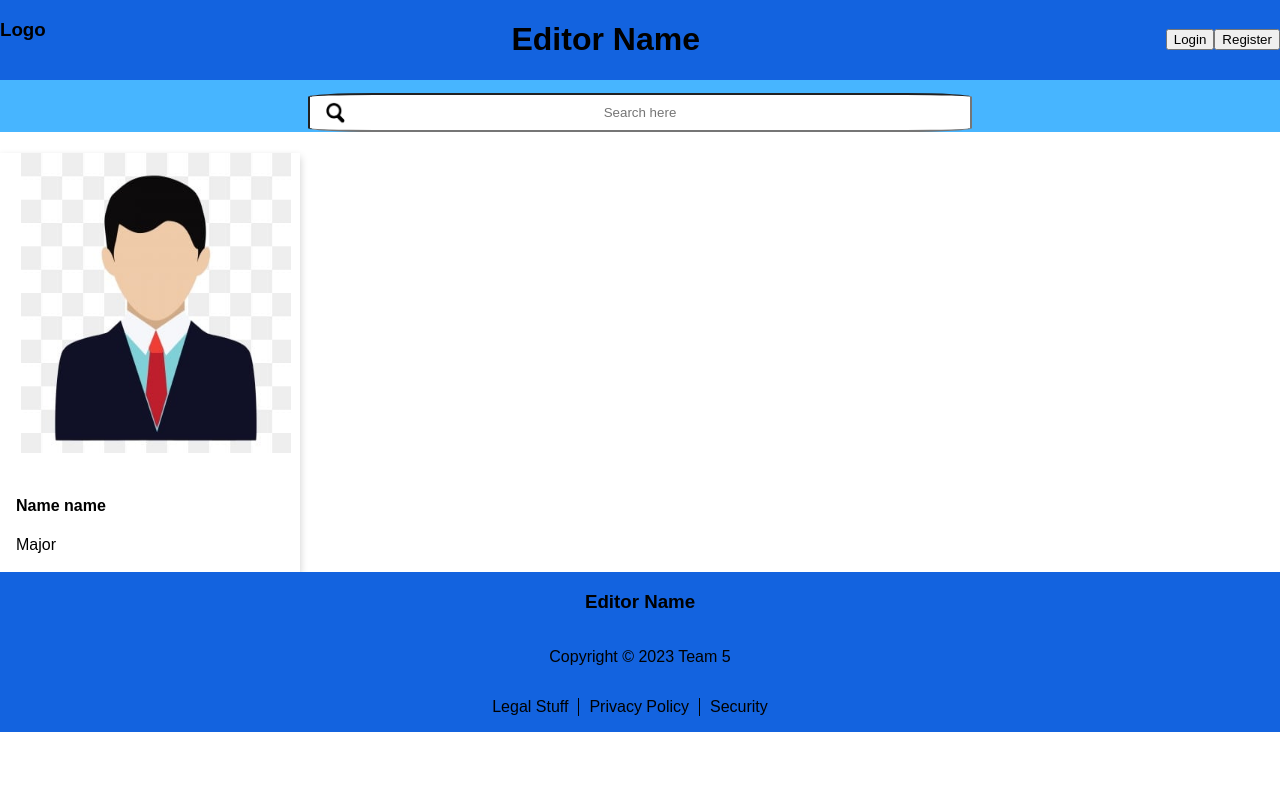
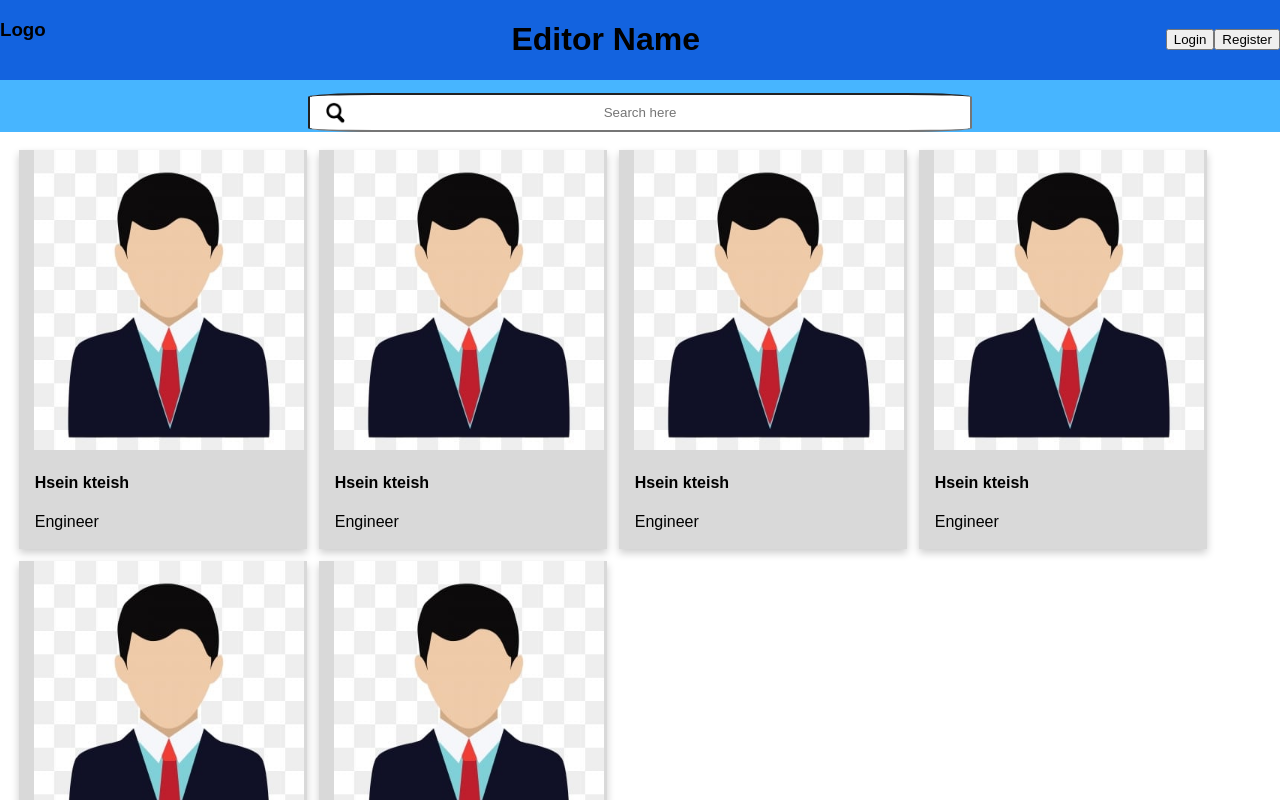
Before and after one commit to HseinKt/Code-Editor, a React (Create React App) app in the folder code_editor/: page /search_page in a window 1280 px wide. Shown: the top 800 px of the page. Built offline with nearby package versions, Linux system fonts and the light colour scheme.

Commit message:
finished the search page

```diff
--- a/code_editor/src/components/search_page/card.js
+++ b/code_editor/src/components/search_page/card.js
@@ -2,16 +2,18 @@ import React, {useState} from 'react'
 import "./search.css";
 
 const Card = () => {
+
+    const [name, setName] = useState("Hsein kteish");
+    const [major, setMajor] = useState("Engineer");
+
     return (
-        <div>
+        <div className='container'>
             <div className="card_container">
-                {/* <img src="../images/card.jpg" alt="card" /> */}
                 <div className="card_image"></div>
                 <div className='details'>
-                    <h4 className="name"><b>Name name</b></h4>
-                    <p className="major">Major</p>
+                    <h4 className="name"><b>{name}</b></h4>
+                    <p className="major">{major}</p>
                 </div>
-
             </div>
         </div>
      );
--- a/code_editor/src/components/search_page/search.css
+++ b/code_editor/src/components/search_page/search.css
@@ -1,3 +1,11 @@
+body {
+    margin: 0;
+    font-family: sans-serif;
+    -webkit-font-smoothing: antialiased;
+    -moz-osx-font-smoothing: grayscale;
+    overflow-x: hidden;
+}
+
 .searchBar {
     display:  flex;
     align-items: center;
@@ -21,9 +29,19 @@
 
 
 /* Cards */
+.cards {
+    display: flex;
+    flex-direction: row;
+    justify-content: flex-start;
+    flex-wrap: wrap;
+    padding: 1%;
+}
+
 .card_container {
     box-shadow: 0 4px 8px 0 rgba(0,0,0,0.2);
-    width: fit-content;
+    width: auto;
+    margin: 2%;
+    background-color: #D9D9D9;
 }
 
 .card_container:hover {
@@ -33,10 +51,8 @@
 .card_image {
     height: 300px;
     width: 300px;
-    margin: 7%;
     background-image: url('../images/card.jpg');
-    background-position: 10px 12px;
-    background-position: left ;
+    background-position: center ;
     background-repeat: no-repeat;
     background-size: 270px 300px;
 }
--- a/code_editor/src/pages/search_page.js
+++ b/code_editor/src/pages/search_page.js
@@ -8,7 +8,14 @@ const SearchingPage = () => {
     <div>
         <Header/>
         <SearchBar />
-        <Card />
+        <div className="cards">
+            <Card />
+            <Card />
+            <Card />
+            <Card />
+            <Card />
+            <Card />
+        </div>
         <Footer/>
 
     </div>
```
Also changed, not shown: code_editor/src/index.css (line endings or trailing spaces).
